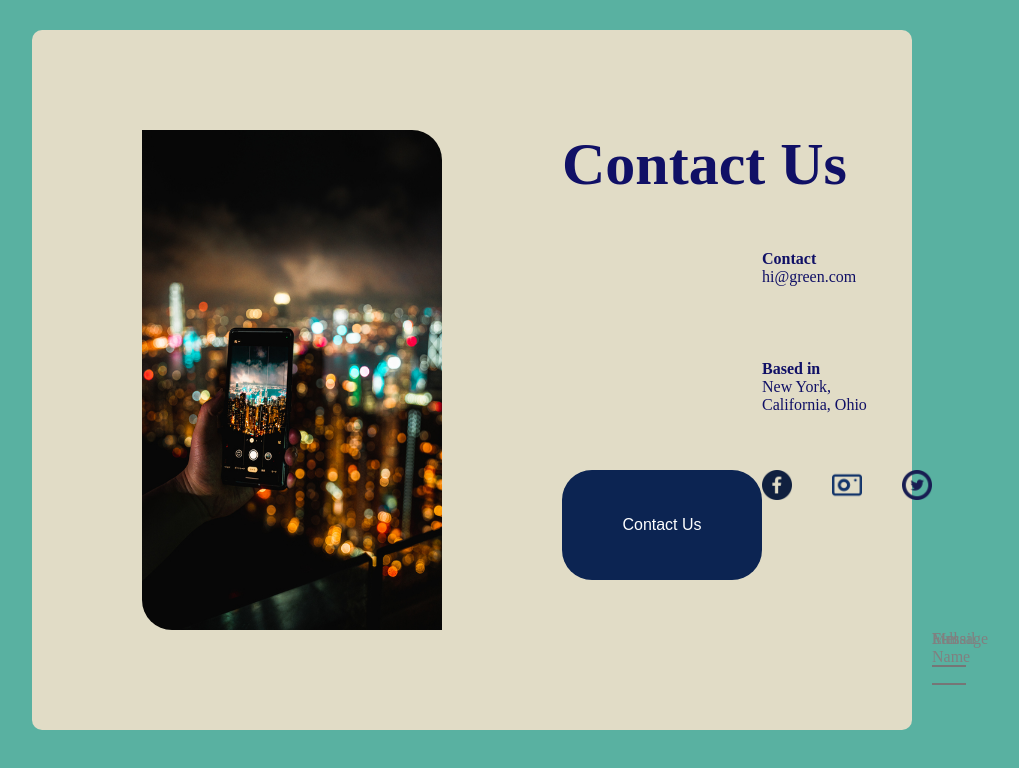
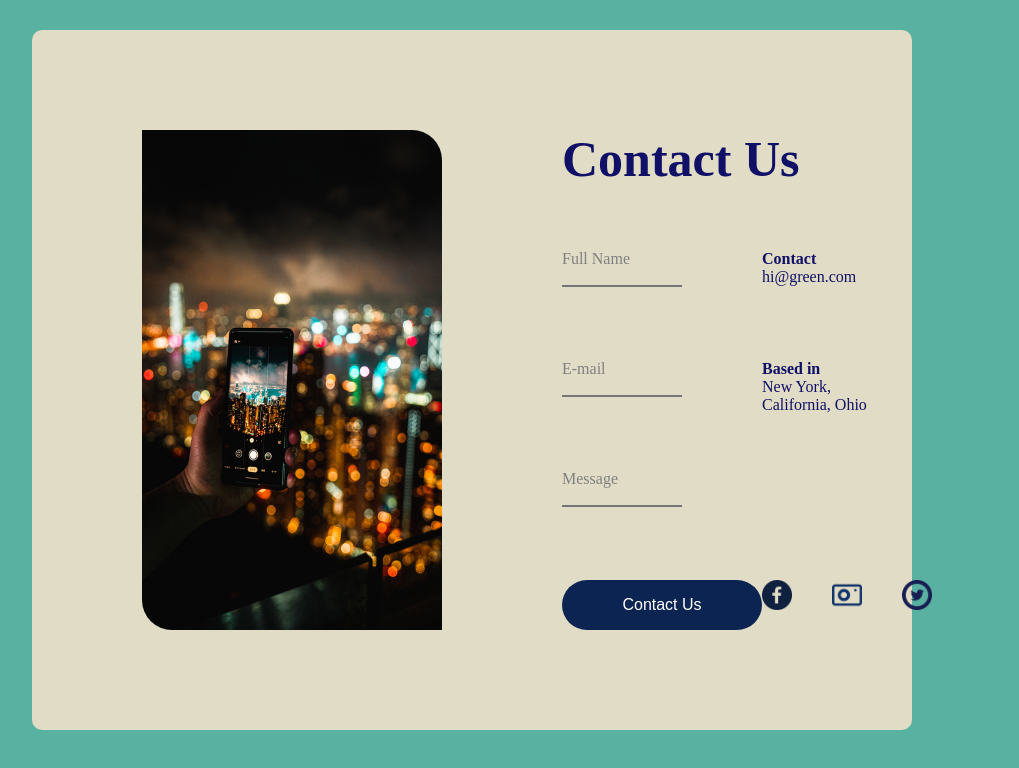
Before and after one commit to kent2664/forms-with-grid, a plain HTML site: page index2.html in a window 1280 px wide. Shown: the whole page, without its empty margins (168-1187 px from the left). Drawn offline with Linux system fonts and the light colour scheme.

Commit message:
FIX mock2

```diff
--- a/index2.html
+++ b/index2.html
@@ -16,7 +16,7 @@
             </div>
             <div id="info-field">
                 <h2>Contact Us</h2>
-                <div id="name-field">
+                <div id="contactName-field">
                     <label for="name">Full Name</label>
                     <input type="text" id="name" name="name">
                 </div>
@@ -24,7 +24,7 @@
                     <strong>Contact</strong>
                     <p>hi@green.com</p>
                 </div>
-                <div id="email-field">
+                <div id="contactEmail-field">
                     <label for="email">E-mail</label>
                     <input type="email" id="email" name="email">
                 </div>
@@ -34,7 +34,7 @@
                         California, Ohio
                     </p>
                 </div>
-                <div id="message-field">
+                <div id="base-message-field">
                     <label for="message">Message</label>
                     <input type="tel" id="message" name="message">
                 </div>
--- a/main.css
+++ b/main.css
@@ -120,16 +120,16 @@
 
 #info-field {
     display: grid;
-    grid-template-columns: 2fr 1fr;
+    grid-template-columns: 1fr 1fr;
     grid-template-rows: 120px 110px 110px 110px 50px;
 }
 
 #info-field h2 {
     grid-column: 1 / span 2;
-    font-size: 60px;
+    font-size: 50px;
 }
 
-#name-field {
+#contactName-field {
     grid-column: 1;
 }
 
@@ -137,7 +137,7 @@
     grid-column: 2;
 }
 
-#email-field {
+#contactEmail-field {
     grid-column: 1;
 }
 
```
